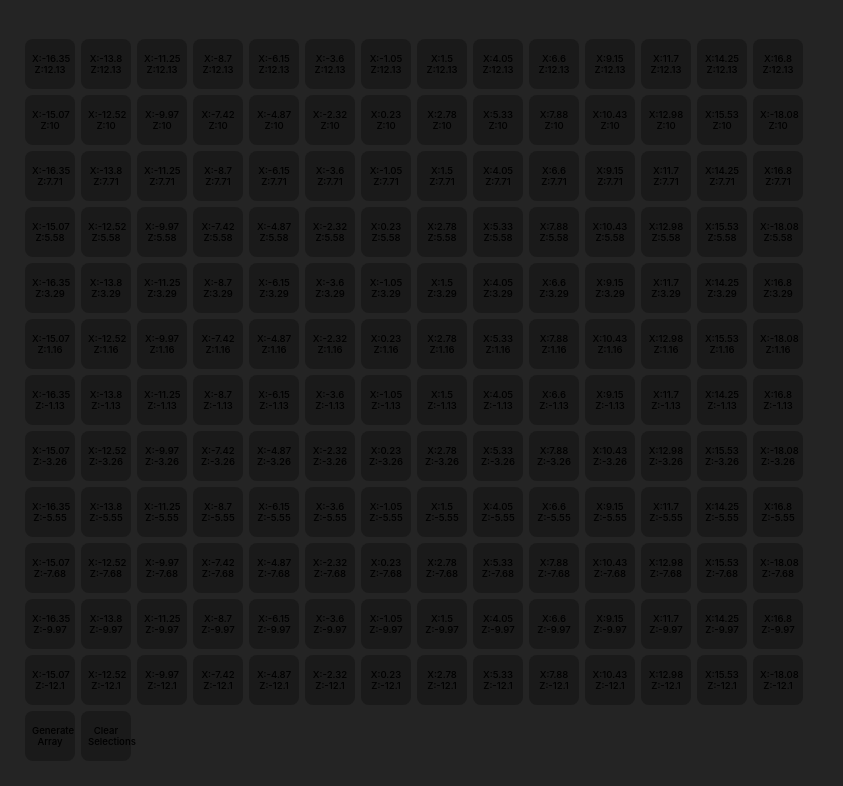
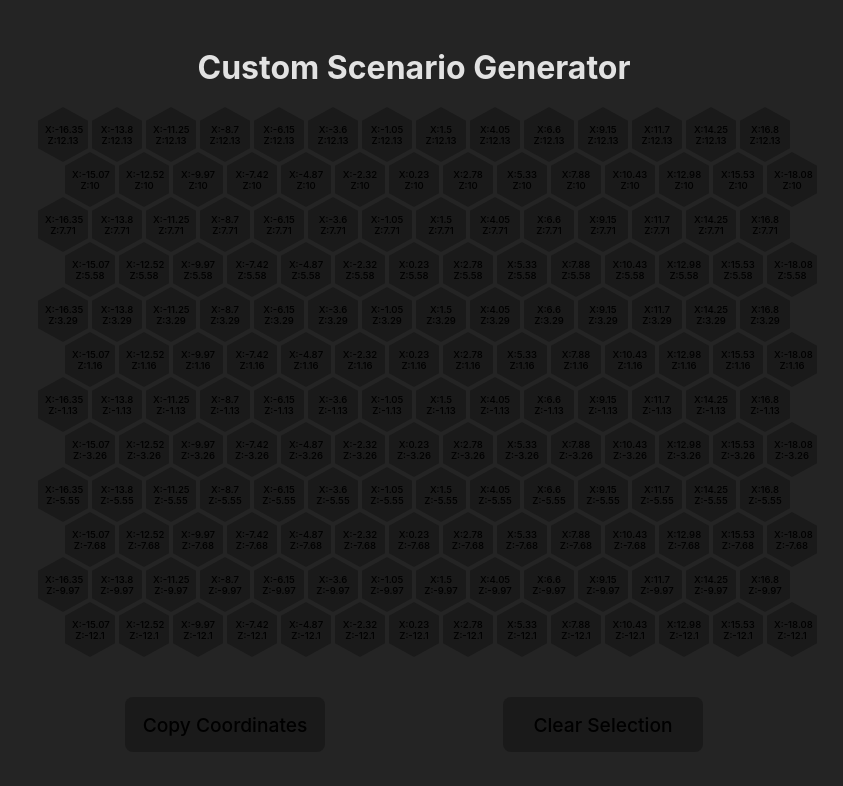
Before and after one commit to YukinagaS/godtear-scenario-gen, a React (Vite) app: page / in a window 1280 px wide. Shown: the top 786 px of the page, without its empty margins (226-1069 px from the left). Built offline with nearby package versions, Linux system fonts and the light colour scheme.

Commit message:
Formatted hex board

```diff
--- a/src/App.jsx
+++ b/src/App.jsx
@@ -8,25 +8,32 @@ import Row from './components/Row'
 
 function App() {
   // const [count, setCount] = useState(0)
-  const boardRows = hexData.map((row) => <Row key={uuid()} rowArray={row} />)
+  const boardRows = hexData.map((row, i) => <Row key={uuid()} rowId={i} rowArray={row} />)
 
-  function collectCoordinates() {
+  function copyCoordinates() {
     let returnArray = []
     const allActive = document.querySelectorAll(".btn-active");
     allActive.forEach((x) => returnArray.push(x.getAttribute("data-hex")));
     console.log(returnArray);
   }
 
-  function clearActive() {
+  function clearSelection() {
     const allActive = document.querySelectorAll(".btn-active");
     allActive.forEach((element) => element.classList.remove("btn-active"));
   }
 
   return (
       <main>
+        <header>
+          <h1>Custom Scenario Generator</h1>
+        </header>
+
         {boardRows}
-        <button onClick={collectCoordinates}>Generate Array</button>
-        <button onClick={clearActive}>Clear Selections</button>
+
+        <div className="button-tray">
+          <button className="btn-control" onClick={copyCoordinates}>Copy Coordinates</button>
+          <button className="btn-control" onClick={clearSelection}>Clear Selection</button>
+        </div>
       </main>
   )
 }
--- a/src/components/Row.jsx
+++ b/src/components/Row.jsx
@@ -1,15 +1,22 @@
 import { v4 as uuid } from 'uuid';
 
-export default function Row({rowArray}) {
+export default function Row({rowId, rowArray}) {
 
-  const hexTiles = rowArray.map((hex) => <button key={uuid()}  data-hex={hex} onClick={toggleActive}>X:{hex[0]}<br/> Z:{hex[1]}</button>)
+  const hexTiles = rowArray.map((hex, i) =>
+    <button
+      key={uuid()}
+      data-hex={hex}
+      className="hex-button"
+      onClick={toggleActive}>
+        X:{hex[0]}<br/> Z:{hex[1]}
+    </button>)
 
   function toggleActive(event) {
     event.currentTarget.classList.toggle("btn-active");
   }
 
   return (
-    <div>
+    <div className={`row ${rowId % 2 === 1 ? "row-offset" : "row-standard"}`}>
       {hexTiles}
     </div>
   )
--- a/src/index.css
+++ b/src/index.css
@@ -22,31 +22,63 @@ body {
   min-height: 100vh;
 }
 
+h1{
+  margin: 0;
+}
+
+header {
+  margin-bottom: 30px;
+  display: flex;
+  justify-content: center;
+  align-items: center;
+}
+
+.button-tray {
+  margin-top: 50px;
+  display: flex;
+  align-items: center;
+  justify-content: space-around;
+}
+
+.btn-control {
+  width: 200px;
+  height: 55px;
+  font-size: 1.2rem;
+}
+
+.row {
+  margin: -10px 0;
+}
+
+.row-offset {
+  transform: translate(27px);
+}
+
 button {
   border-radius: 8px;
   font-size: 0.6rem;
   border: 1px solid transparent;
-  height: 50px;
-  width: 50px;
-  margin: 3px;
+  margin: 0 2px;
   /* padding: 2rem 2rem; */
   font-weight: 500;
   font-family: inherit;
   background-color: #1a1a1a;
   cursor: pointer;
   transition: border-color 0.25s;
-
   text-align: center;
   display: inline-block;
 }
-button:hover {
-  border-color: #646cff;
-}
-button:focus,
-button:focus-visible {
-  outline: 4px auto -webkit-focus-ring-color;
+
+.hex-button {
+  height: 55px;
+  width: 50px;
+  clip-path: polygon(50% 0%, 100% 25%, 100% 75%, 50% 100%, 0% 75%, 0% 25%);
 }
 
-.btn-active {
+button:hover {
+  background-color: #171a5c;
+}
+
+.btn-active, .btn-active:hover {
   background-color: #646cff;
 }
```
